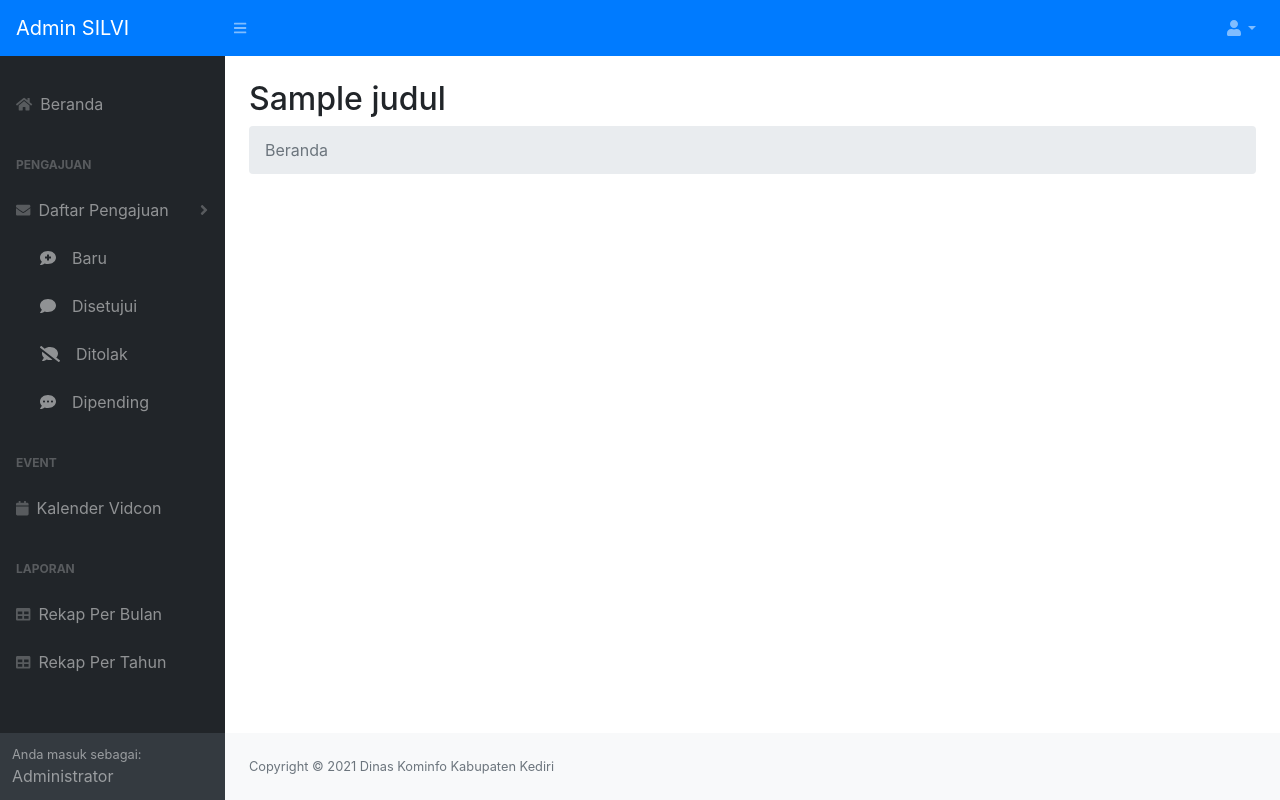
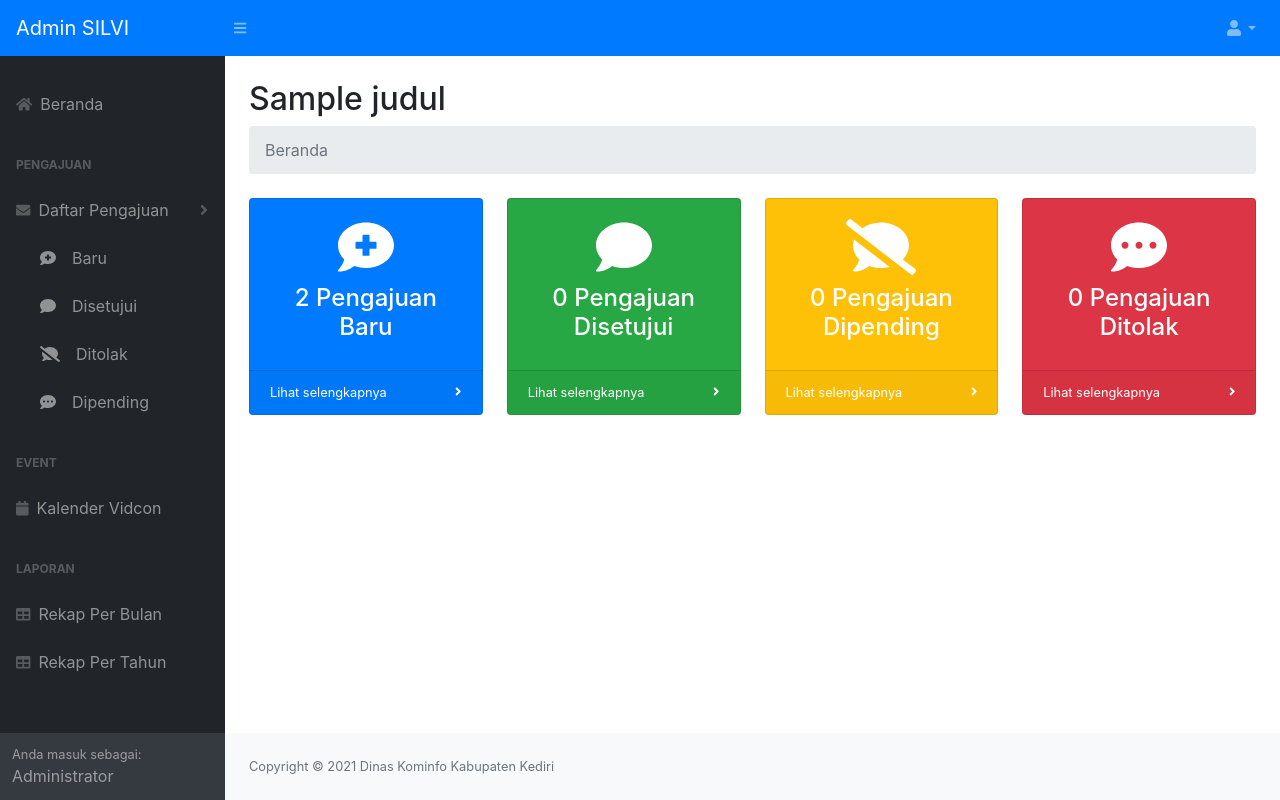
Before and after one commit to hadisub/silvi, a CodeIgniter 4 app: the page made by app/Views/beranda.php in a window 1280 px wide. Run offline with PHP 8.4 and a stand-in for CodeIgniter, Linux system fonts and the light colour scheme; the template is opened without the code that fills it: most values are stand-ins (such as "Sample title", 1, 10 or a date in 2020); some libraries are stand-ins or nearby versions.

```diff
--- a/app/Views/beranda.php
+++ b/app/Views/beranda.php
@@ -8,7 +8,56 @@
                         <ol class="breadcrumb mb-4">
                             <li class="breadcrumb-item active">Beranda</li>
                         </ol>
+                        <div class="row">
+                            <div class="col-xl-3 col-md-6">
+                                <div class="card bg-primary text-white mb-4">
+                                    <div class="card-body text-center">
+                                    <h3><i class="fa fa-comment-medical fa-2x"></i></h3>
+                                    <h4>2 Pengajuan Baru</h4>
+                                    </div>
+                                    <div class="card-footer d-flex align-items-center justify-content-between">
+                                        <a class="small text-white stretched-link" href="<?= base_url("vidconbaru") ?>">Lihat selengkapnya</a>
+                                        <div class="small text-white"><i class="fas fa-angle-right"></i></div>
+                                    </div>
+                                </div>
+                            </div>
+                            <div class="col-xl-3 col-md-6">
+                                <div class="card bg-success text-white mb-4">
+                                    <div class="card-body text-center">
+                                    <h3><i class="fa fa-comment fa-2x"></i></h3>
+                                    <h4>0 Pengajuan Disetujui</h4>
+                                    </div>
+                                    <div class="card-footer d-flex align-items-center justify-content-between">
+                                        <a class="small text-white stretched-link" href="<?= base_url("vidcondisetujui") ?>">Lihat selengkapnya</a>
+                                        <div class="small text-white"><i class="fas fa-angle-right"></i></div>
+                                    </div>
+                                </div>
+                            </div>
+                            <div class="col-xl-3 col-md-6">
+                                <div class="card bg-warning text-white mb-4">
+                                    <div class="card-body text-center">
+                                    <h3><i class="fa fa-comment-slash fa-2x"></i></h3>
+                                    <h4>0 Pengajuan Dipending</h4>
+                                    </div>
+                                    <div class="card-footer d-flex align-items-center justify-content-between">
+                                        <a class="small text-white stretched-link" href="<?= base_url("vidcondipending") ?>">Lihat selengkapnya</a>
+                                        <div class="small text-white"><i class="fas fa-angle-right"></i></div>
+                                    </div>
+                                </div>
+                            </div>
+                            <div class="col-xl-3 col-md-6">
+                                <div class="card bg-danger text-white mb-4">
+                                    <div class="card-body text-center">
+                                    <h3><i class="fa fa-comment-dots fa-2x"></i></h3>
+                                    <h4>0 Pengajuan Ditolak</h4>
+                                    </div>
+                                    <div class="card-footer d-flex align-items-center justify-content-between">
+                                        <a class="small text-white stretched-link" href="<?= base_url("vidconditolak") ?>">Lihat selengkapnya</a>
+                                        <div class="small text-white"><i class="fas fa-angle-right"></i></div>
+                                    </div>
+                                </div>
+                            </div>
+                        </div>
                     </div>
                 </main>
-
 <?= $this->include('layout/footeradmin') ?>
--- a/app/Views/layout/footeradmin.php
+++ b/app/Views/layout/footeradmin.php
@@ -30,7 +30,8 @@
 
         <script src="https://code.jquery.com/jquery-3.5.1.slim.min.js" crossorigin="anonymous"></script>
         <script src="https://cdn.jsdelivr.net/npm/bootstrap@4.5.3/dist/js/bootstrap.bundle.min.js" crossorigin="anonymous"></script>
-        <script src="../assets/js/script.js"></script>
+        <script src="../assets/js/sidebar.js"></script>
+        <script src="https://cdn.datatables.net/1.10.20/js/jquery.dataTables.min.js" crossorigin="anonymous"></script>
         <script src="https://cdnjs.cloudflare.com/ajax/libs/Chart.js/2.8.0/Chart.min.js" crossorigin="anonymous"></script>
     </body>
 </html>
--- a/app/Views/layout/headerloginregister.php
+++ b/app/Views/layout/headerloginregister.php
@@ -12,7 +12,7 @@
         <script src="https://cdnjs.cloudflare.com/ajax/libs/font-awesome/5.15.1/js/all.min.js" crossorigin="anonymous"></script>
         <script src="https://code.jquery.com/jquery-3.5.1.slim.min.js" crossorigin="anonymous"></script>
         <script src="https://cdn.jsdelivr.net/npm/bootstrap@4.5.3/dist/js/bootstrap.bundle.min.js" crossorigin="anonymous"></script>
-        <script src="../assets/js/script.js"></script>
+        <script src="../assets/js/validatesize.js"></script>
 
     </head>
     <body class="bg-primary">
--- a/app/Views/vidconbaru.php
+++ b/app/Views/vidconbaru.php
@@ -6,7 +6,7 @@
                     <div class="container-fluid">
                         <h2 class="mt-4"><?= $judul ?></h2>
                         <ol class="breadcrumb mb-4">
-                            <li class="breadcrumb-item active">Laporan</li>
+                            <li class="breadcrumb-item active">Daftar Pengajuan</li>
                             <li class="breadcrumb-item">Daftar Pengajuan Bantuan Vidcon Baru</li>
                         </ol>
                     </div>
--- a/app/Views/vidcondipending.php
+++ b/app/Views/vidcondipending.php
@@ -6,7 +6,7 @@
                     <div class="container-fluid">
                         <h2 class="mt-4"><?= $judul ?></h2>
                         <ol class="breadcrumb mb-4">
-                            <li class="breadcrumb-item active">Laporan</li>
+                            <li class="breadcrumb-item active">Daftar Pengajuan</li>
                             <li class="breadcrumb-item">Daftar Pengajuan Bantuan Vidcon yang Dipending</li>
                         </ol>
                     </div>
--- a/app/Views/vidconditolak.php
+++ b/app/Views/vidconditolak.php
@@ -6,7 +6,7 @@
                     <div class="container-fluid">
                         <h2 class="mt-4"><?= $judul ?></h2>
                         <ol class="breadcrumb mb-4">
-                            <li class="breadcrumb-item active">Laporan</li>
+                            <li class="breadcrumb-item active">Daftar Pengajuan</li>
                             <li class="breadcrumb-item">Daftar Pengajuan Bantuan Vidcon yang Ditolak</li>
                         </ol>
                     </div>
```
Also changed, not shown: app/Views/vidcondisetujui.php (+34 -1 lines), public/assets/js/sidebar.js, public/assets/js/validatesize.js (added).
